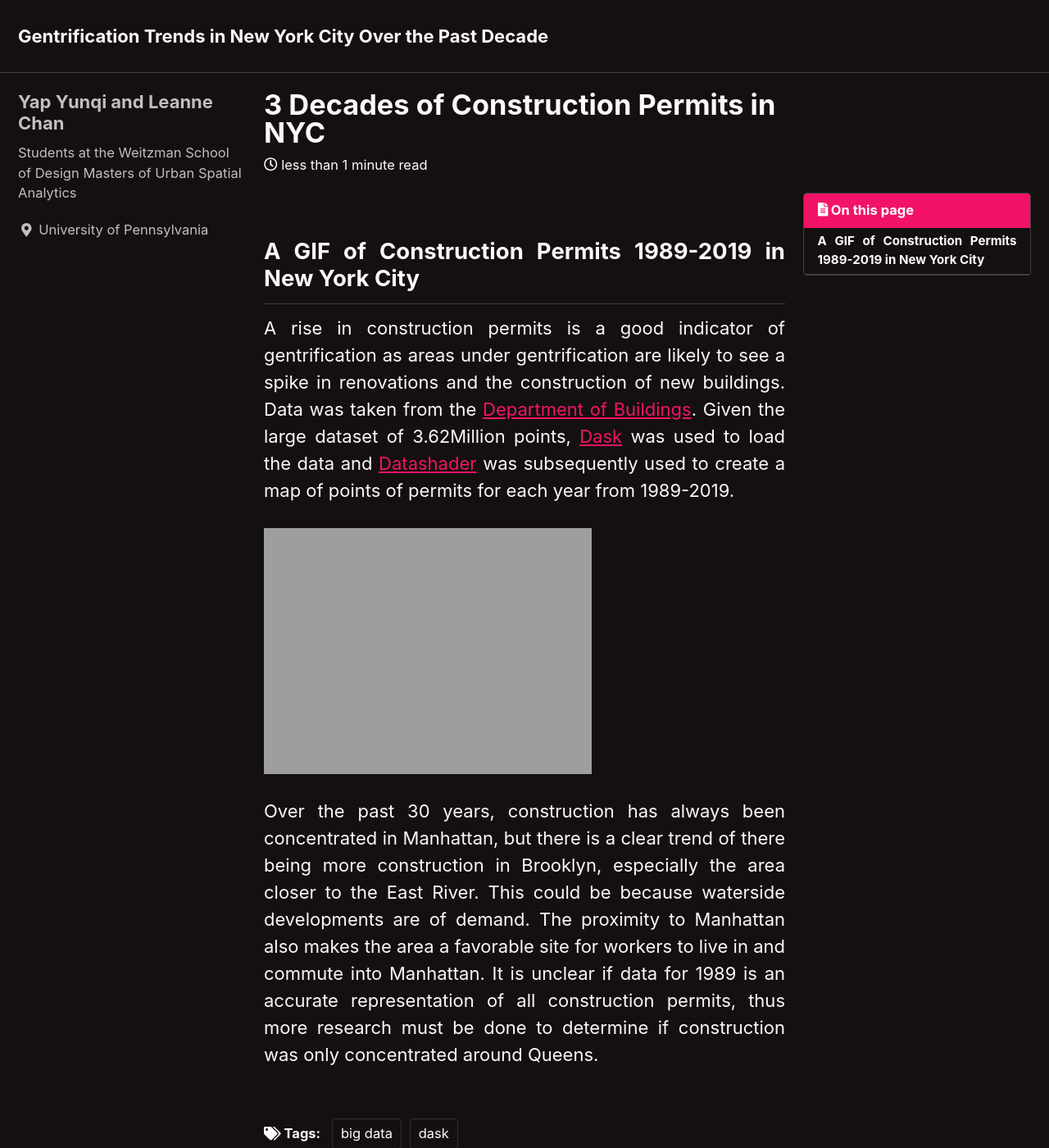
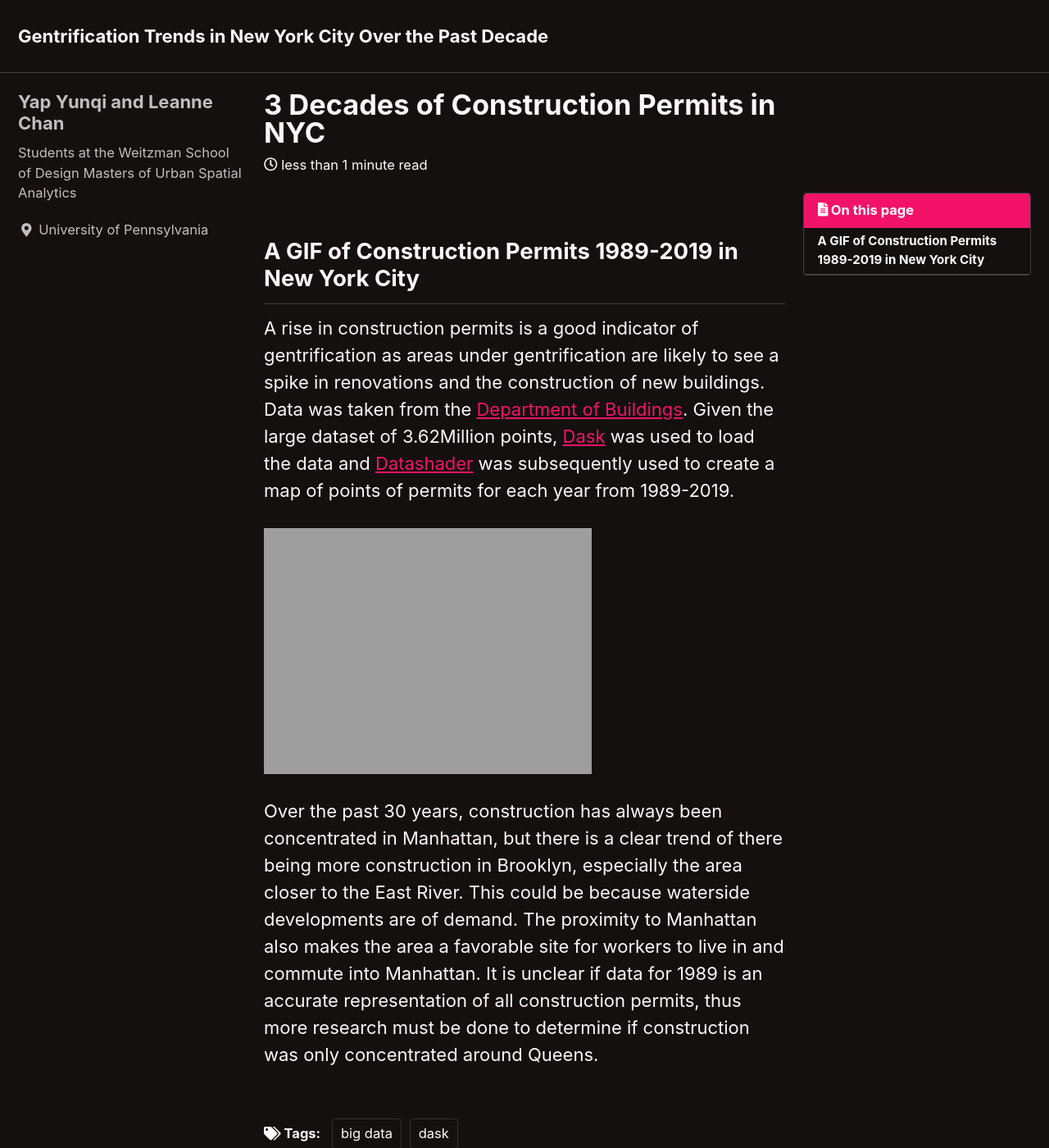
Before and after one commit to LeanneChan/Gentrification-Trends-In-NYC, a Jekyll site: the page built from _posts/2019-12-13-ConstructionPermits.md, in a window 1280 px wide and 1400 px high. Shown: the whole window at 82% size. Built offline with Jekyll 4.4.1, drawn with Linux system fonts in a browser that asks for light colours; cached includes are drawn as plain includes; nearby versions of some CDN libraries; a script that is not in the unit is left out.

Commit message:
Update _page.scss

```diff
--- a/_sass/minimal-mistakes/_page.scss
+++ b/_sass/minimal-mistakes/_page.scss
@@ -518,7 +518,3 @@
     }
   }
 }
-
-.page__content {
-  text-align: justify;
-}
```
